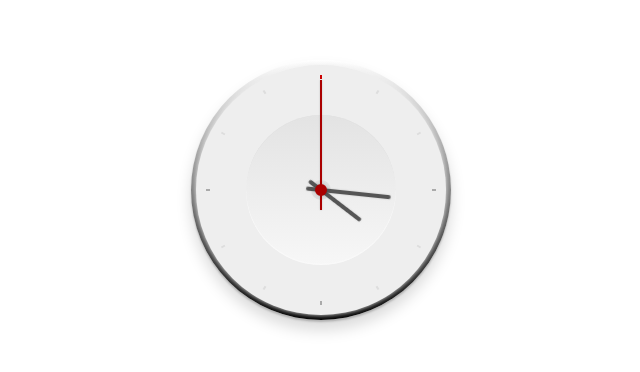
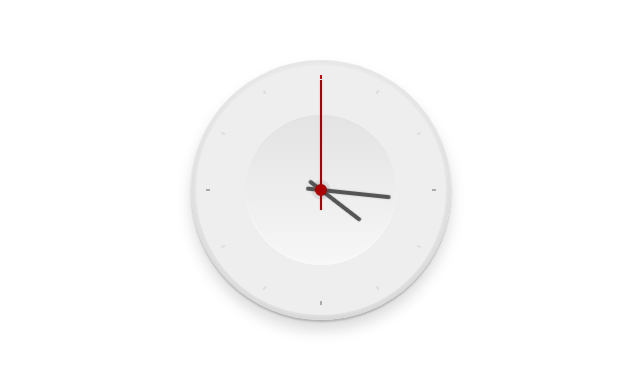
Before and after one commit to coders002/clock, a plain HTML site: page index.html in a window 1280 px wide. Shown: the part 210-582 px from the top of the page, without its empty margins (319-959 px from the left). Drawn offline with Linux system fonts and the light colour scheme.

Commit message:
Update master.css

```diff
--- a/master.css
+++ b/master.css
@@ -2,7 +2,7 @@
             height: 100%;
             margin: 0;
             padding: 0;
-            /* background-image:linear-gradient(#e7e7e7,#d7d7d7); */
+            /* background-image:linear-gradient(#ffffff,#000000); */
         }
        .clock-wrapper{
             position: absolute;
@@ -14,7 +14,7 @@
             height: 250px;
             margin: auto;
             padding: 5px;
-            background-image: linear-gradient(#ffffff,#000000);
+            background-image: linear-gradient(#e7e7e7,#d7d7d7);
             border-radius: 50%;
             box-shadow: 0 10px 15px rgba(0,0,0,.15),0 2px 2px rgba(0,0,0,.2);
 
```
